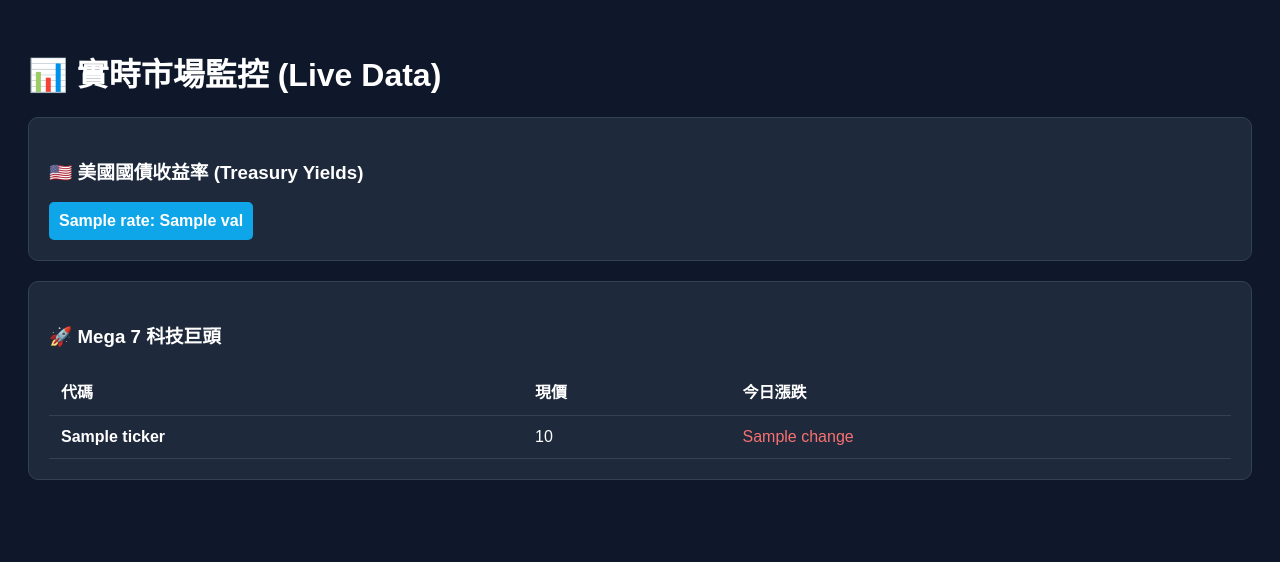
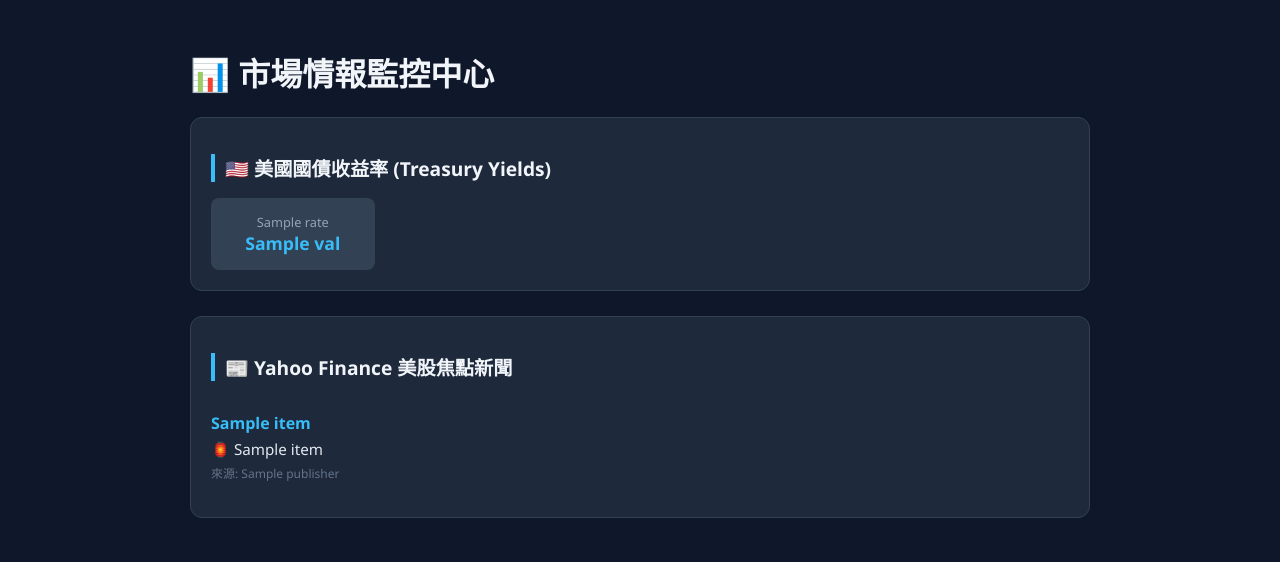
Before and after one commit to DailyMarketReport/Daily-Market-Intelligence-Report, a Flask app: template templates/index.html in a window 1280 px wide. Shown: the top 562 px of the page. Run offline with Flask 3, Linux system fonts and the light colour scheme; the template is opened without the code that fills it: most values are stand-ins (such as "Sample title", 1, 10 or a date in 2020).

Commit message:
Update title and improve HTML structure

```diff
--- a/templates/index.html
+++ b/templates/index.html
@@ -2,42 +2,53 @@
 <html lang="zh-TW">
 <head>
     <meta charset="UTF-8">
-    <title>Victor's Live Market</title>
+    <title>Victor Market Intelligence</title>
     <style>
-        body { font-family: sans-serif; background: #0f172a; color: white; padding: 20px; }
-        .card { background: #1e293b; padding: 20px; border-radius: 10px; margin-bottom: 20px; border: 1px solid #334155; }
-        .rate-grid { display: flex; gap: 15px; }
-        .rate-box { background: #0ea5e9; padding: 10px; border-radius: 5px; font-weight: bold; }
-        table { width: 100%; border-collapse: collapse; margin-top: 10px; }
-        th, td { padding: 12px; text-align: left; border-bottom: 1px solid #334155; }
-        .up { color: #4ade80; }
-        .down { color: #f87171; }
+        body { font-family: 'Segoe UI', sans-serif; background: #0f172a; color: #f1f5f9; padding: 20px; }
+        .container { max-width: 900px; margin: 0 auto; }
+        .card { background: #1e293b; padding: 20px; border-radius: 12px; margin-bottom: 25px; border: 1px solid #334155; }
+        h2 { border-left: 4px solid #38bdf8; padding-left: 10px; font-size: 1.2rem; }
+
+        /* 國債網格 */
+        .rate-grid { display: grid; grid-template-columns: repeat(5, 1fr); gap: 10px; margin-top: 15px; }
+        .rate-box { background: #334155; padding: 15px; border-radius: 8px; text-align: center; }
+        .rate-label { font-size: 0.8rem; color: #94a3b8; display: block; }
+        .rate-val { font-size: 1.1rem; font-weight: bold; color: #38bdf8; }
+
+        /* 新聞列表 */
+        .news-item { padding: 15px 0; border-bottom: 1px solid #334155; }
+        .news-item:last-child { border-bottom: none; }
+        .news-link { color: #38bdf8; text-decoration: none; font-weight: 600; display: block; margin-bottom: 5px; }
+        .news-cn { color: #e2e8f0; font-size: 0.95rem; }
+        .publisher { font-size: 0.75rem; color: #64748b; margin-top: 5px; }
     </style>
 </head>
 <body>
-    <h1>📊 實時市場監控 (Live Data)</h1>
+    <div class="container">
+        <h1>📊 市場情報監控中心</h1>
 
         <div class="card">
-        <h3>🇺🇸 美國國債收益率 (Treasury Yields)</h3>
+            <h2>🇺🇸 美國國債收益率 (Treasury Yields)</h2>
             <div class="rate-grid">
                 {% for label, val in rates.items() %}
-            <div class="rate-box">{{ label }}: {{ val }}</div>
+                <div class="rate-box">
+                    <span class="rate-label">{{ label }}</span>
+                    <span class="rate-val">{{ val }}</span>
+                </div>
                 {% endfor %}
             </div>
         </div>
 
         <div class="card">
-        <h3>🚀 Mega 7 科技巨頭</h3>
-        <table>
-            <tr><th>代碼</th><th>現價</th><th>今日漲跌</th></tr>
-            {% for stock in mega7 %}
-            <tr>
-                <td><strong>{{ stock.ticker }}</strong></td>
-                <td>{{ stock.price }}</td>
-                <td class="{{ 'up' if '+' in stock.change else 'down' }}">{{ stock.change }}</td>
-            </tr>
+            <h2>📰 Yahoo Finance 美股焦點新聞</h2>
+            {% for item in news %}
+            <div class="news-item">
+                <a class="news-link" href="{{ item.link }}" target="_blank">{{ item.title }}</a>
+                <div class="news-cn">🏮 {{ item.translated_title }}</div>
+                <div class="publisher">來源: {{ item.publisher }}</div>
+            </div>
             {% endfor %}
-        </table>
+        </div>
     </div>
 </body>
 </html>
```
Lines whose indentation alone changed are shown as unchanged.
